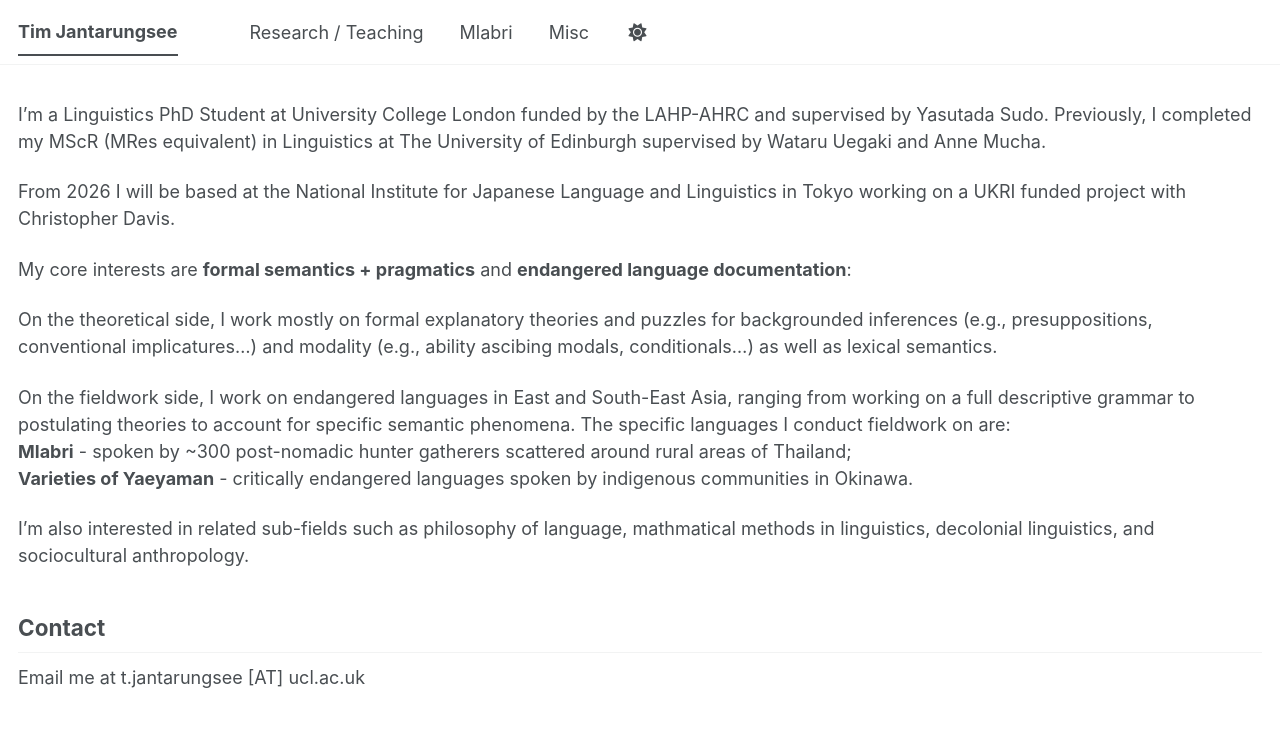
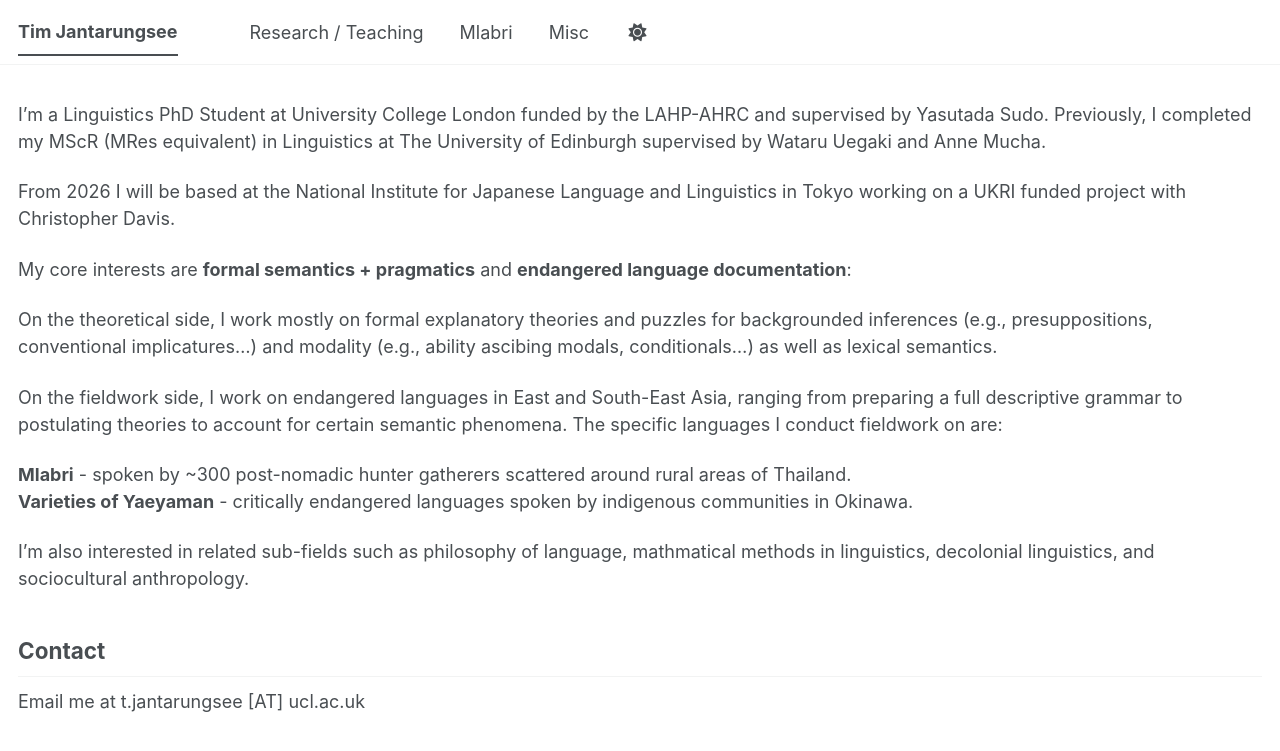
Before and after one commit to timjantarungsee/timjantarungsee.github.io, a Jekyll site: the page built from _pages/about.md, in a window 1280 px wide. Shown: the top 751 px of the page. Built offline with Jekyll 4.4.1, drawn with Linux system fonts in a browser that asks for light colours; a script bundle is joined from its source files by our own code; library files that are not in the unit come from our copies.

Commit message:
Update about.md

```diff
--- a/_pages/about.md
+++ b/_pages/about.md
@@ -15,8 +15,9 @@ My core interests are **formal semantics + pragmatics** and **endangered languag
 
 On the theoretical side, I work mostly on formal explanatory theories and puzzles for backgrounded inferences (e.g., presuppositions, conventional implicatures...) and modality (e.g., ability ascibing modals, conditionals...) as well as lexical semantics.
 
-On the fieldwork side, I work on endangered languages in East and South-East Asia, ranging from working on a full descriptive grammar to postulating theories to account for specific semantic phenomena. The specific languages I conduct fieldwork on are:
-**Mlabri** - spoken by ~300 post-nomadic hunter gatherers scattered around rural areas of Thailand;
+On the fieldwork side, I work on endangered languages in East and South-East Asia, ranging from preparing a full descriptive grammar to postulating theories to account for certain semantic phenomena. The specific languages I conduct fieldwork on are:
+
+**Mlabri** - spoken by ~300 post-nomadic hunter gatherers scattered around rural areas of Thailand.
 **Varieties of Yaeyaman** - critically endangered languages spoken by indigenous communities in Okinawa.
 
 I'm also interested in related sub-fields such as philosophy of language, mathmatical methods in linguistics, decolonial linguistics, and sociocultural anthropology.
```
